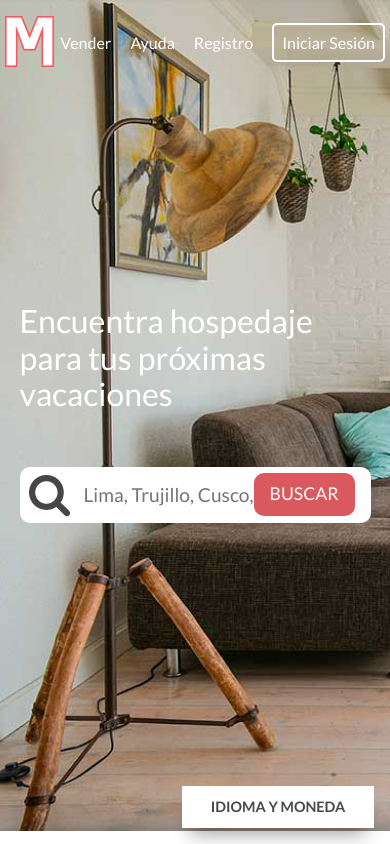
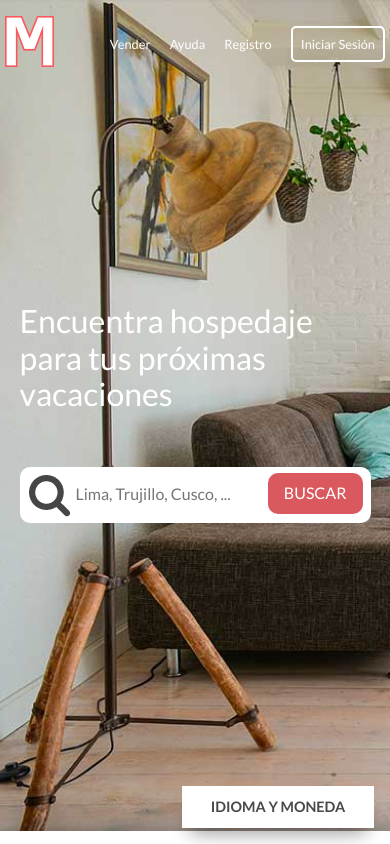
Before and after one commit to cesar2794/hospedaje-para-turistas, a plain HTML site: page index.html in a window 390 px wide. Shown: the top 844 px of the page. Drawn offline with nearby package versions, Linux system fonts and the light colour scheme.

Commit message:
Update styles.css

```diff
--- a/css/styles.css
+++ b/css/styles.css
@@ -73,6 +73,16 @@ h3{
     margin-right: 1rem;
     transition: all .3s ease;
 }
+
+@media only screen and (max-width: 400px){
+	.navegacion a{
+	    font-size: .8rem;
+	}
+	.navegacion a:hover{
+	    font-size: 1rem;
+	}
+}
+
 .navegacion a:last-of-type{
     margin-right: 5px;
 }
@@ -130,6 +140,17 @@ form input[type="submit"]{
     text-transform: uppercase;
     border-radius: 10px;
     font-size: 1.1rem;
+}
+
+@media only screen and (max-width: 400px){
+	form input[type="text"]{
+		font-size: 1rem;
+		padding-left: 3.5rem;
+	}
+	form input[type="submit"]{
+		right: .5rem;
+		font-size: 1rem;
+	}
 }
 
 form input[type="submit"]:hover{
```
